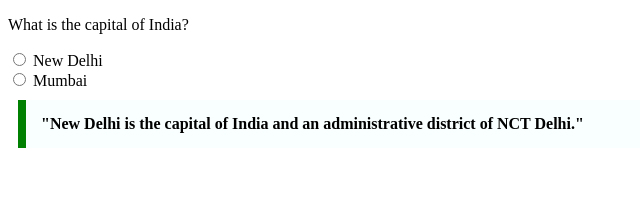
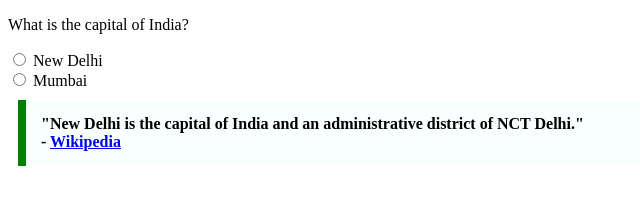
Before and after one commit to acciojob/trivia-ramedwararyan, a website: page main.html in a window 1280 px wide. Shown: the whole page, without its empty margins (0-640 px from the left). Drawn offline with Linux system fonts and the light colour scheme.

Commit message:
created a submission

```diff
--- a/main.html
+++ b/main.html
@@ -19,7 +19,7 @@
     </div>
     <blockquote class="quote">
         "New Delhi is the capital of India and an administrative district of NCT Delhi."
-
+        <footer>- <a href="https://en.wikipedia.org/wiki/New_Delhi" target="_blank">Wikipedia</a></footer>
     </blockquote>
     <script type="text/javascript" src="./script.js">
 </script>
```
